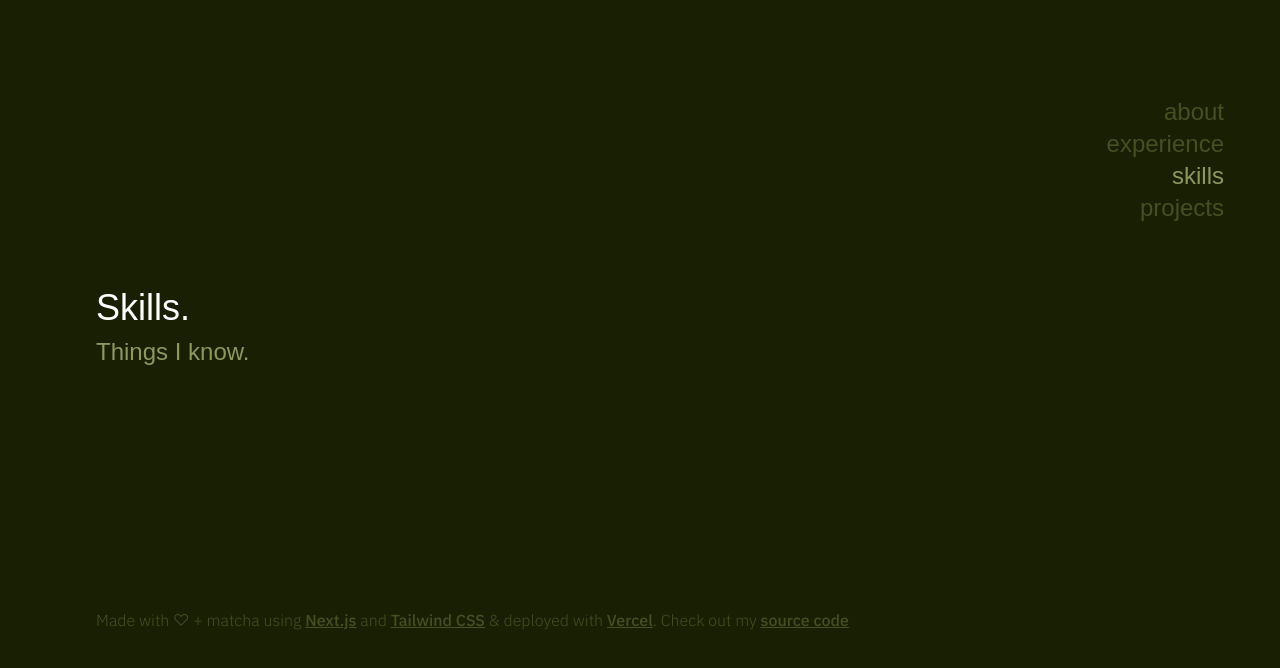
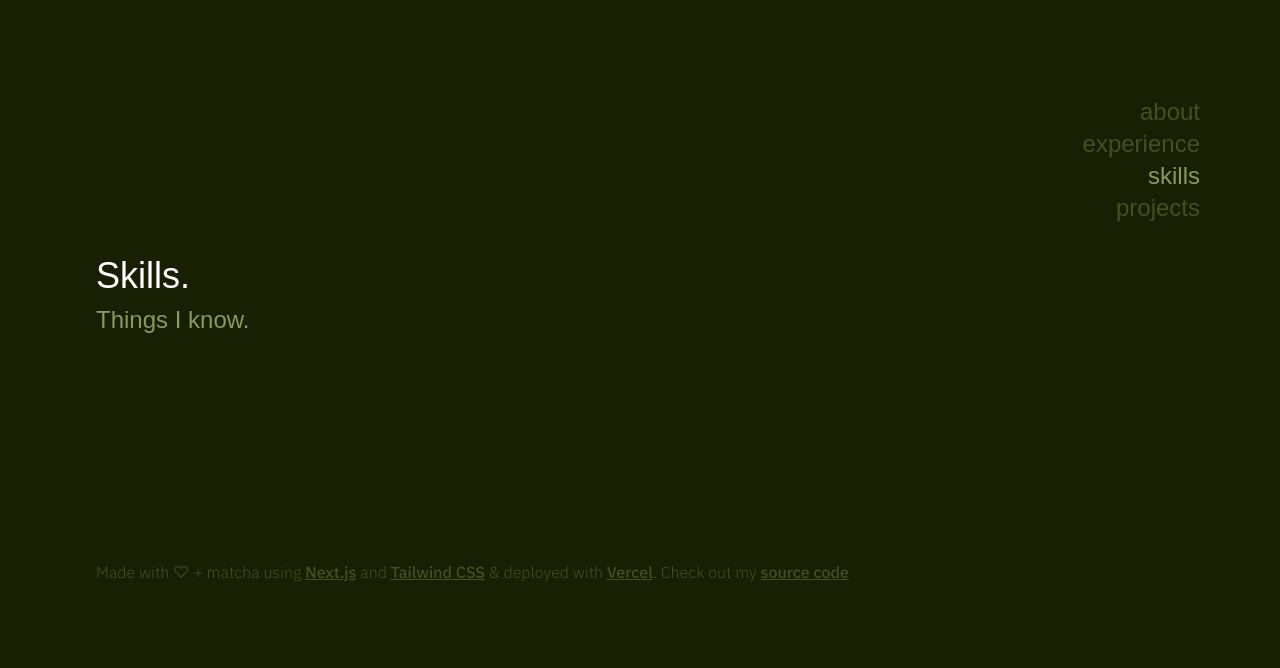
Before and after one commit to raphaeling/raphaeling.github.io, a Next.js app: page /skills in a window 1280 px wide. Shown: the top 668 px of the page. Built offline with nearby package versions, Linux system fonts and the light colour scheme; a web font is replaced by a local one.

Commit message:
Overhauled navbar position and added /about redir

```diff
--- /dev/null
+++ b/src/app/(pages)/about/page.tsx
@@ -0,0 +1,6 @@
+import { redirect } from 'next/navigation';
+
+// Redirects to main page
+export default async function Home() {
+  redirect('/');
+}
--- a/src/app/(pages)/layout.tsx
+++ b/src/app/(pages)/layout.tsx
@@ -8,10 +8,10 @@ export default function Layout({
 }) {
   return (
     <div className=''>
-      <header>
+      <header className='bg-lightest relative'>
         <NavBar />
       </header>
-      <main className='justify-center px-12 md:px-24 py-28 text-lg'>
+      <main className='justify-center px-12 md:px-24 pb-24 pt-64 text-lg'>
         {children}
       </main>
       <Footer />
--- a/src/app/layout.tsx
+++ b/src/app/layout.tsx
@@ -28,7 +28,7 @@ export default function RootLayout({
 }) {
   return (
     <html lang='en' className={`${sans.variable} ${mono.variable}`}>
-      <body className={'overflow-x-hidden bg-darkest text-lightest font-body h-screen w-screen items-center'}>
+      <body className={'overflow-x-hidden bg-darkest text-lightest font-body w-screen'}>
         {children}
       </body>
     </html>
--- a/src/components/root/navbar.tsx
+++ b/src/components/root/navbar.tsx
@@ -6,9 +6,10 @@ import navItems from '@/utils/nav-items';
 
 export default function NavBar(): JSX.Element {
   const currentPage = usePathname();
+  //'bg-light pt-12 md:pt-24 pb-20 w-48'
   return (
-    <nav className='pt-12 md:pt-24 pb-20 relative'>
-      <ul className='w-lg mr-4 absolute right-10 font-display font-thin text-right text-dark text-2xl'>
+    <nav className='w-48 absolute inset-y-0 right-10 pt-12 md:pt-24 pr-12 mr-10'>
+      <ul className='fixed z-10 w-48 font-display font-thin text-right text-dark text-2xl'>
         {navItems.map((item, index) => (
           <li
             key={index}
--- a/src/styles/globals.css
+++ b/src/styles/globals.css
@@ -6,3 +6,7 @@
   background: theme(colors.dark);
   color: theme(colors.lightest);
 }
+
+:root {
+  color-scheme: dark;
+}
```
